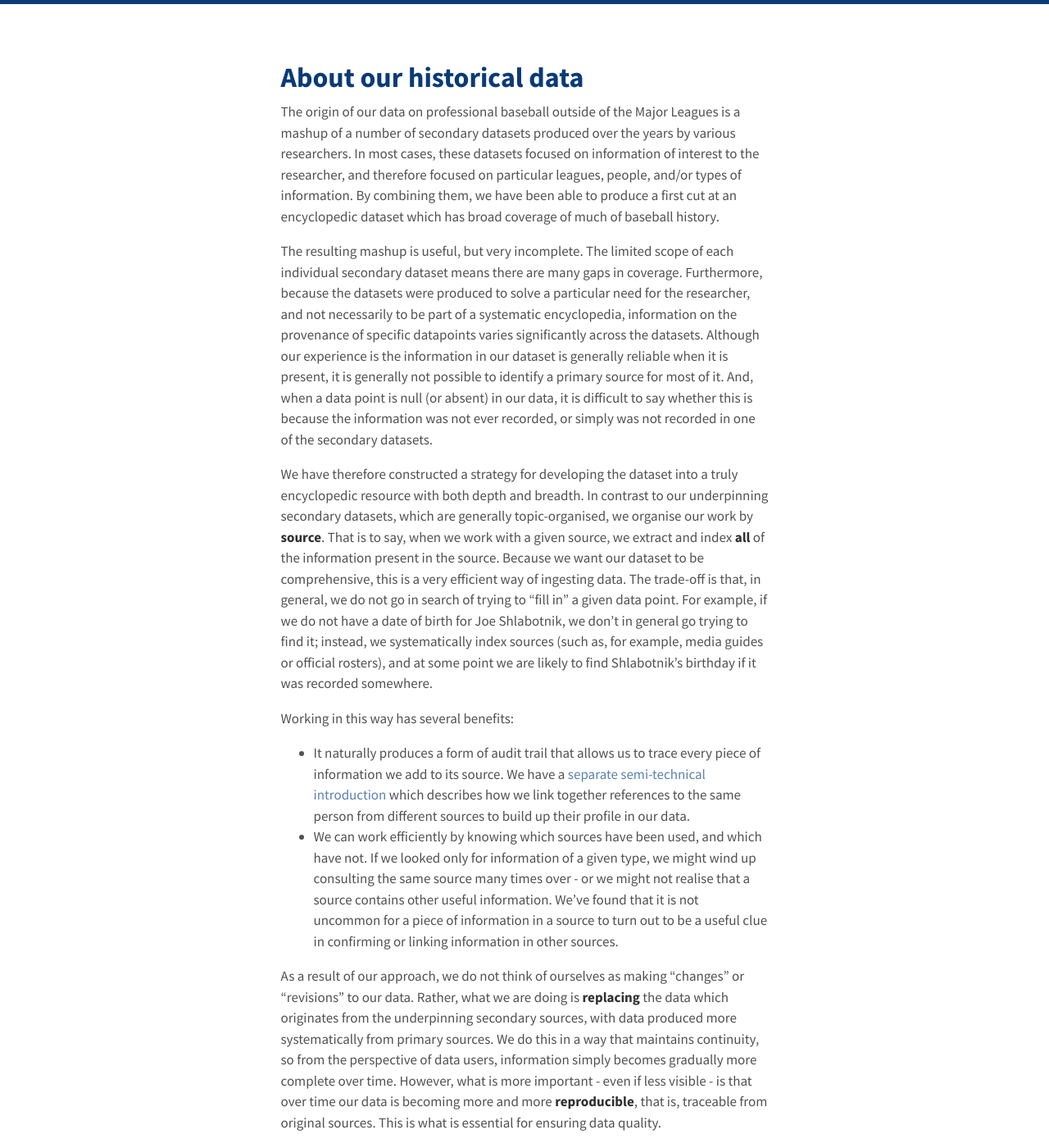
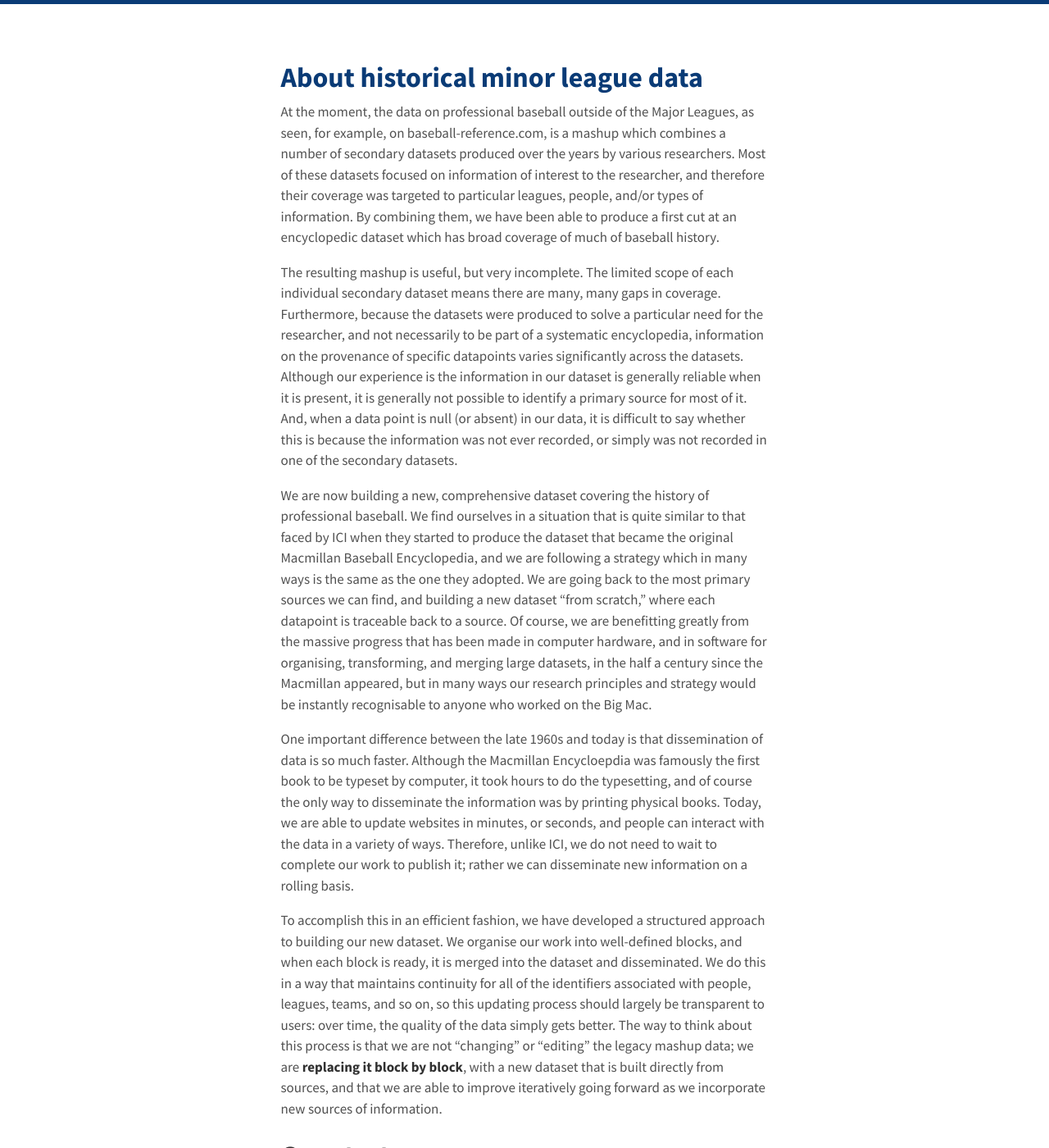
Before and after one commit to chadwickbureau/chadwickbureau.github.io, a Jekyll site: the page built from doc/historical.md, in a window 1280 px wide and 1400 px high. Shown: the whole window at 82% size. Built offline with Jekyll 4.4.1, drawn with Linux system fonts in a browser that asks for light colours; our own code applies the rules of GitHub Pages for plain Markdown files; some of the changed text lies outside the part shown.

Commit message:
Update historical.md
Revise description of historical data strategy and status.

```diff
--- a/doc/historical.md
+++ b/doc/historical.md
@@ -1,16 +1,18 @@
 ---
-title: About our historical data
+title: About historical minor league data
 ---
 
-The origin of our data on professional baseball outside of the Major Leagues is a
-mashup of a number of secondary datasets produced over the years by various researchers.
-In most cases, these datasets focused on information of interest to the researcher,
-and therefore focused on particular leagues, people, and/or types of information.
+At the moment, the data on professional baseball outside of the Major Leagues, as seen,
+for example, on baseball-reference.com, is a mashup which combines a  number of secondary
+datasets produced over the years by various researchers.
+Most of these datasets focused on information of interest to the researcher,
+and therefore their coverage was targeted to particular leagues, people, and/or types of
+information.
 By combining them, we have been able to produce a first cut at an encyclopedic
 dataset which has broad coverage of much of baseball history.
 
 The resulting mashup is useful, but very incomplete.  The limited scope of each
-individual secondary dataset means there are many gaps in coverage.
+individual secondary dataset means there are many, many gaps in coverage.
 Furthermore, because the datasets were produced to solve a particular need for
 the researcher, and not necessarily to be part of a systematic encyclopedia,
 information on the provenance of specific datapoints varies significantly across
@@ -21,49 +23,52 @@ in our data, it is difficult to say whether this is because the information
 was not ever recorded, or simply was not recorded in one of the secondary
 datasets.
 
-We have therefore constructed a strategy for developing the dataset into
-a truly encyclopedic resource with both depth and breadth.
-In contrast to our underpinning secondary datasets, which are generally topic-organised,
-we organise our work by **source**.  That is to say, when we work with a given source,
-we extract and index **all** of the information present in the source.
-Because we want our dataset to be comprehensive, this is a very efficient way of
-ingesting data.  The trade-off is that, in general, we do not go in search of
-trying to "fill in" a given data point.  For example, if we do not have a date of
-birth for Joe Shlabotnik, we don't in general go trying to find it; instead, we
-systematically index sources (such as, for example, media guides or official rosters),
-and at some point we are likely to find Shlabotnik's birthday if it was recorded
-somewhere.
+We are now building a new, comprehensive dataset covering the history of
+professional baseball.
+We find ourselves in a situation that is quite similar to that faced by ICI
+when they started to produce the dataset that became the original Macmillan
+Baseball Encyclopedia, and we are following a strategy which in many ways is
+the same as the one they adopted.
+We are going back to the most primary sources we can find, and building a
+new dataset "from scratch," where each datapoint is traceable back to
+a source.
+Of course, we are benefitting greatly from the massive progress that has been
+made in computer hardware, and in software for organising, transforming, and
+merging large datasets, in the half a century since the Macmillan
+appeared, but in many ways our research principles and strategy would
+be instantly recognisable to anyone who worked on the Big Mac.
 
-Working in this way has several benefits:
-* It naturally produces a form of audit trail that allows us to trace every
-  piece of information we add to its source.  We have a [separate semi-technical
-  introduction](bioclusters) which describes how we link together references
-  to the same person from different sources to build up their profile in our
-  data.
-* We can work efficiently by knowing which sources have been used, and which have
-  not.  If we looked only for information of a given type, we might wind up
-  consulting the same source many times over - or we might not realise that a
-  source contains other useful information.  We've found that it is not uncommon
-  for a piece of information in a source to turn out to be a useful clue in
-  confirming or linking information in other sources.
+One important difference between the late 1960s and today is that dissemination
+of data is so much faster.
+Although the Macmillan Encycloepdia was famously the first book to be typeset
+by computer, it took hours to do the typesetting, and of course the only way
+to disseminate the information was by printing physical books.
+Today, we are able to update websites in minutes, or seconds, and people
+can interact with the data in a variety of ways.
+Therefore, unlike ICI, we do not need to wait to complete our work to publish
+it; rather we can disseminate new information on a rolling basis.
 
-As a result of our approach, we do not think of ourselves as making "changes" or
-"revisions" to our data.  Rather, what we are doing is **replacing** the data
-which originates from the underpinning secondary sources, with data produced
-more systematically from primary sources.  We do this in a way that maintains
-continuity, so from the perspective of data users, information simply becomes
-gradually more complete over time.  However, what is more important - even if
-less visible - is that over time our data is becoming more and more
-**reproducible**, that is, traceable from original sources.  This is what is
-essential for ensuring data quality.
+To accomplish this in an efficient fashion, we have developed a structured
+approach to building our new dataset.  We organise our work into well-defined
+blocks, and when each block is ready, it is merged into the dataset and
+disseminated.  We do this in a way that maintains continuity for all of
+the identifiers associated with people, leagues, teams, and so on, so
+this updating process should largely be transparent to users: over time, the
+quality of the data simply gets better.  The way to think about this
+process is that we are not "changing" or "editing" the legacy mashup
+data; we are **replacing it block by block**, with a new dataset that is
+built directly from sources, and that we are able to improve iteratively
+going forward as we incorporate new sources of information.
 
-## Our plans for 2022
 
-We have several lines of work in progress in which we are systematically working
-through several key types of sources.  Here is what we expect will happen as
-2022 progresses.
+# Our strategy
 
-### League statistics
+To produce a dataset of this size efficiently requires having a good way
+of organising work into coherent blocks we can use to replace chunks of
+existing information.  We provide below a high-level outline of our strategy.
+
+
+## League statistics
 
 We work with a given league-season as the unit of statistical compilation.
 Most of the historical statistics in the original mashup came from an impressive
@@ -80,75 +85,66 @@ on what was published by adding missing players (including "less-thans"),
 additional statistical detail, or correcting errors in statistical tabulation or
 person names.
 
-As of the start of 2022, we have completed all leagues from 1953 forward,
-with the exception of a small number of leagues in 1953 and 1954, and some
-leagues based in Mexico which were part of the National Association.
-At our current rate of progress, we anticipate that by the end of 2022 we will
-complete the "replacement" of statistics with more systematically-built versions
-for all leagues from the early 1940s to present.
-
-### Linking Sporting News contract cards
-
-The _Sporting News_ contract cards, available on the LA84 Foundation's website,
-are proving to be a useful resource.  The cards contain interesting data ranging
-roughly from 1920 to 1980, with some limited or sketchy information in the 1910s,
-and cards for most Major League players prior to 1920.
-
-The content of the cards varies widely.  Some players who played just a few minor
-league games (or were signed but never played at all) have very complete information,
-while many with significant minor league careers have little information beyond
-their name and a list of transactions.  We are finding that a majority of the cards
-do have some information which is useful for improving our data quality.
-
-We are working through indexing these systematically, one card at a time.  This is much more
-efficient than trying to search for a card matching a Register entry.  The OCR of
-the cards is quite good, but the search facility on LA84 looks for exact word
-matches only; therefore, it would be difficult to find a card if the OCR was not
-accurate, or if a name was spelled differently on the card.
-The cards are also not organised chronologically.
-
-Because of the breadth of coverage of this source, we are making matching cards
-to Register people a high priority.  However, because the cards are not organised
-chronologically, the improvements to data quality will be incremental and scattered
-across the decades.
-
-This is a large project that will take several years to complete.  In the meanwhile,
-as we match cards to Register entries, a link to the card(s) matched will appear
-on the person's corresponding page on baseball-reference.com.
+As a further stage, we have developed a methodology for efficiently capturing
+from newspapers boxscores, game logs, and identifying information on individual players.
+We use this methodology to fill in additional information for a league,
+especially for leagues where official averages were not published, or were sketchy
+or otherwise clearly unreliable.
+We produce updated versions of a league-season at the league-season level; this
+means that, until we have worked through a league-season completely, it is possible
+(and in some situations probable) that player lists or statistical totals
+for that league-season are incomplete.
 
 
-### Indexing player profiles
+## Person identification
 
-We have a number of career profiles of individual people which several researchers
-have generously provided to us.  For example, Bob McConnell allowed us in 2008
-to scan [his profiles of over 1300 major and minor league players](https://www.dropbox.com/sh/rntugcqba320uau/AAAVXoRuZ87axOS2R8MvMvr1a?dl=0).
-Reed Howard, our 19th century stalwart researcher, has produced an
-[extensive register of people from baseball's earlier years](/reports/howard).
-Likewise, similar types of career profiles appear in official media guides produced
-by teams and leagues.
+Players, managers, and other personnel are usually incompletely identified in
+published averages and in newspaper accounts.
+To link up each person's baseball career, and to fill in additional identifying
+and biographical details, we have developed a structured approach for establishing
+identification based on principles from records linkage, to develop the
+person identifications in the Chadwick Register.
 
-We are currently indexing and matching these to the Register.  In 2022 we are focusing
-first on researcher-produced profiles.  Our reasoning is that a researcher profiles a person
-because the person is of interest for some reason.  Therefore, it is more likely that a
-data user would also have an interest in that person's profile in our data, and so prioritising
-improving the quality of that data seems sensible.
+The backbone of our identification strategy is to link among several of the most
+comprehensive collections of information on people:
 
+* The _Sporting News_ contract cards, available on the LA84 Foundation's website,
+  contain useful data on players and other personnel active from about 1920 to 1980,
+  with some limited or sketchy information in the 1910s.
+  The content of the cards varies widely.  Some players who played just a few minor
+  league games (or were signed but never played at all) have very complete information,
+  while many with significant minor league careers have little information beyond
+  their name and a list of transactions.  We are finding that a majority of the cards
+  do have some information which is useful for improving our data quality.
+* Thanks to a partnership with Baseball Reference, we are indexing and abstracting
+  information from the questionnaires which have been scanned and are available on
+  ancestry.com.  These documents are quite useful for filling in basic biographical
+  details, and especially schools attended (which are rarely recorded systematically).
+* Thanks to Pete Palmer, we have an improved version of the person biographical table
+  from the Howe Sports Bureau, with coverage from the early 1980s to the early 2000s.
+* Stalwart 19th century baseball researcher Reed Howard has contributed an extensive
+  listing of the careers and biographical details for players and other personnel
+  from the 1860s through to the early 20th century, with source citations.
 
-### Player questionnaires
+Taken together, the above give us coverage across all of baseball history.  We are
+now matching and cross-linking these listings with each other, as well as with the
+league averages we produced as described above.  This is a process which will take
+several years to complete fully, as there are several hundred thousand records to
+be transcribed and collated - for example, there are over 170,000 contract cards alone.
+In the meanwhile, an important output of the process is that we will be able to
+provide source links for more and more person entries.  For example,
+where we have linked a person to a contract card, Baseball Reference displays
+link(s) to their corresponding card(s) on the person's page.
 
-For many years it was customary for data compilers to ask players to fill out standard
-questionnaires with biographical information.  Many of these have been collected and
-scanned, and are now available on ancestry.com.  In 2022 we are beginning a new index
-of these, linking and merging them to Register person entries.  We anticipate this will be
-an interesting data source: although the coverage is of a much smaller population than,
-for example, the contract cards, the information in them will be much more complete,
-especially as regards full names, dates and places of birth, and schools attended.
-
-
-### Data from outside baseball: The Lee Allen group
-
-Running in parallel to these, we are working with what we call the
-[Lee Allen group](/doc/leeallen).  This is an informal network of researchers who collect
+The person details we can glean from the above sources are often still incomplete.
+One of the achievements of the Macmillan Encyclopedia was not just getting historical
+statistics organised and checked, but also providing biographical details for players
+on a much more systematic basis.
+The core of that information was information that had been collected over the years
+by Lee Allen, who was the historian at the Hall of Fame in the 1960s and who had a
+special interest in knowing details about Major League players' lives outside of baseball.
+To collect this type of information for our Register, we have formed what we call the
+[Lee Allen group](/doc/leeallen), an informal network of researchers who collect
 data on baseball people using sources from outside baseball, including obituaries, vital
 records, and the like.  This group is responsible for reporting the passings of former
 players and personnel in near-real time.  In addition, once we have linked contract cards,
```
